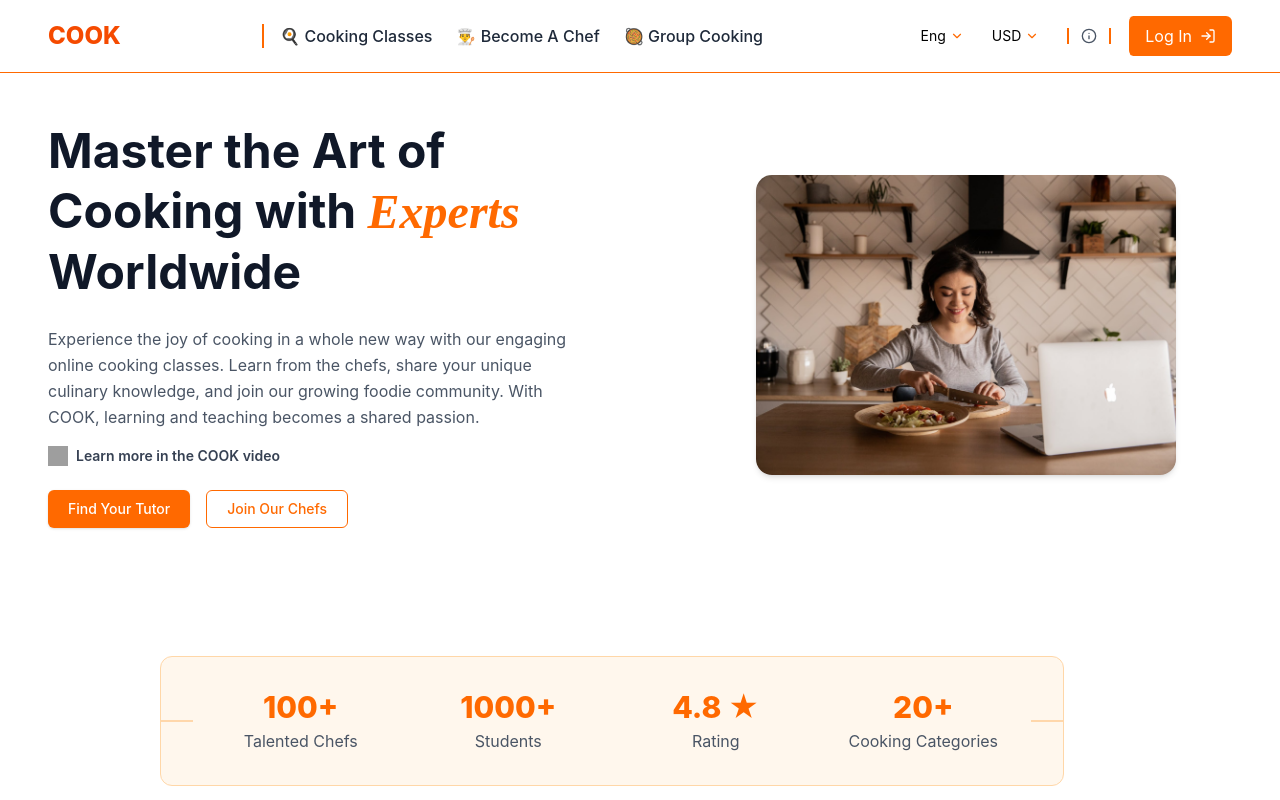
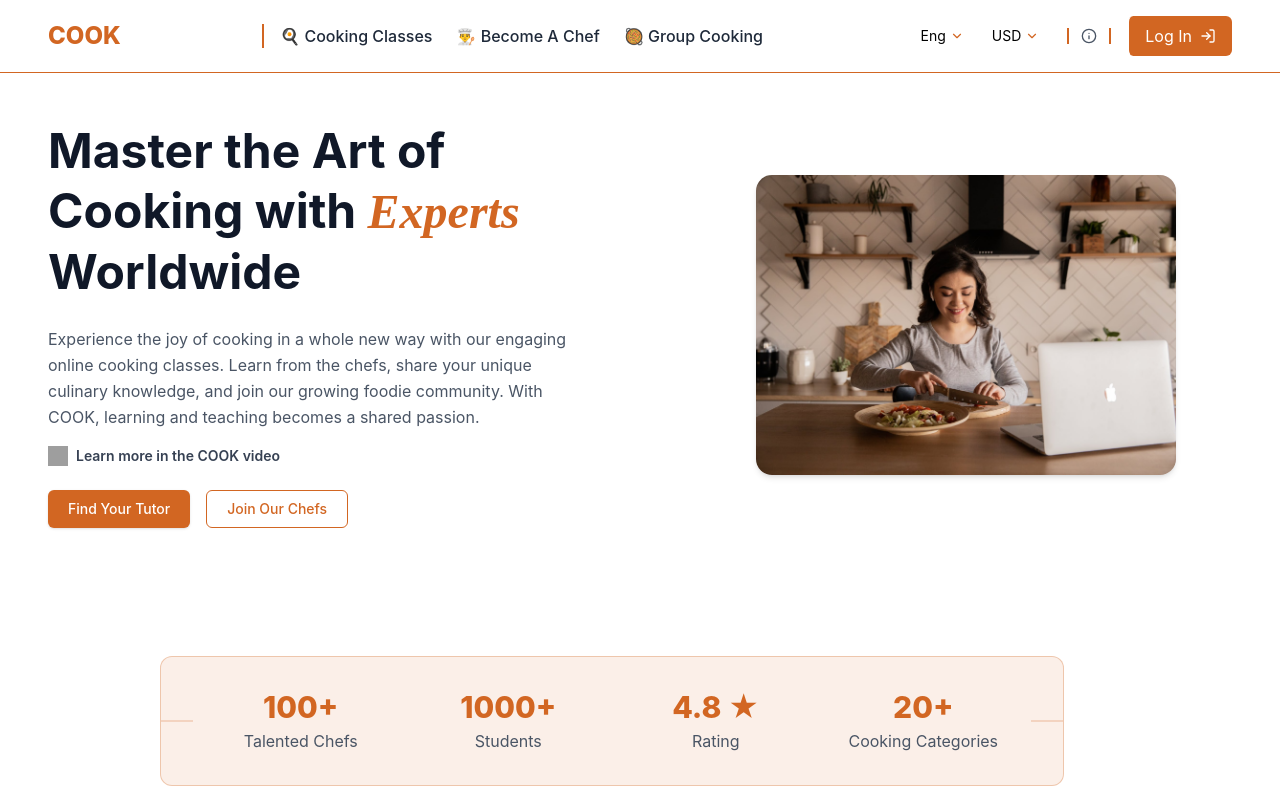
Before and after one commit to rajaduraicbe/Ecommerc, a React (Vite) app: page / in a window 1280 px wide. Shown: the top 800 px of the page. Built offline with nearby package versions, Linux system fonts and the light colour scheme; grey boxes are pictures that could not be loaded.

Commit message:
color code change for hero header and explore component

```diff
--- a/src/Components/Header/Header.jsx
+++ b/src/Components/Header/Header.jsx
@@ -29,14 +29,14 @@ export default function Header() {
   };
 
   return (
-    <header className="w-full bg-white border-b border-orange-500 px-4 md:px-12 py-4 relative z-50">
+    <header className="w-full bg-white border-b border-[#D26622] px-4 md:px-12 py-4 relative z-50">
       <div className="flex items-center justify-between">
 
         {/* LOGO */}
-        <h1 className="text-orange-600 font-extrabold text-2xl">COOK</h1>
+        <h1 className="text-[#D26622] font-extrabold text-2xl">COOK</h1>
 
         {/* DESKTOP MENU */}
-        <div className="hidden lg:flex items-center gap-6 text-gray-800 font-medium border-l-2 border-orange-500 px-4">
+        <div className="hidden lg:flex items-center gap-6 text-gray-800 font-medium border-l-2 border-[#D26622] px-4">
           <div>🍳 Cooking Classes</div>
           <div>👨‍🍳 Become A Chef</div>
           <div>🥘 Group Cooking</div>
@@ -48,13 +48,13 @@ export default function Header() {
           {/* Language */}
           <div className="relative">
             <div onClick={toggleLang} className="flex items-center gap-1 cursor-pointer text-sm">
-              Eng <ChevronDown size={14} className="text-orange-500" />
+              Eng <ChevronDown size={14} className="text-[#D26622]" />
             </div>
 
             {langOpen && (
-              <div className="absolute top-10 bg-white border border-orange-500 shadow rounded p-2 w-40 z-50">
+              <div className="absolute top-10 bg-white border border-[#D26622] shadow rounded p-2 w-40 z-50">
                 {['Tamil','Malayalam','Telugu','Hindi','Kannada'].map((lang) => (
-                  <div key={lang} className="p-2 hover:bg-orange-100 cursor-pointer">{lang}</div>
+                  <div key={lang} className="p-2 hover:bg-[#D26622]/20 cursor-pointer">{lang}</div>
                 ))}
               </div>
             )}
@@ -63,32 +63,32 @@ export default function Header() {
           {/* Currency */}
           <div className="relative px-3">
             <div onClick={toggleCurrency} className="flex items-center gap-1 cursor-pointer text-sm">
-              USD <ChevronDown size={14} className="text-orange-500" />
+              USD <ChevronDown size={14} className="text-[#D26622]" />
             </div>
 
             {currencyOpen && (
-              <div className="absolute right-0 top-10 w-40 bg-white border border-orange-500 rounded shadow p-2 z-50">
+              <div className="absolute right-0 top-10 w-40 bg-white border border-[#D26622] rounded shadow p-2 z-50">
                 {['IND','USA','EUR','AED'].map((c) => (
-                  <div key={c} className="p-2 hover:bg-orange-100 cursor-pointer">{c}</div>
+                  <div key={c} className="p-2 hover:bg-[#D26622]/20 cursor-pointer">{c}</div>
                 ))}
               </div>
             )}
           </div>
 
           {/* Info */}
-          <div className="border-r-2 border-l-2 border-orange-500 px-3 flex items-center">
+          <div className="border-r-2 border-l-2 border-[#D26622] px-3 flex items-center">
             <Info size={16} className="text-gray-600 cursor-pointer" />
           </div>
 
           {/* Login */}
-          <button className="bg-orange-500 text-white px-4 py-2 rounded-md flex items-center gap-2 hover:bg-orange-600 border-l-2">
+          <button className="bg-[#D26622] text-white px-4 py-2 rounded-md flex items-center gap-2 hover:bg-[#b8571c] border-l-2">
             Log In <LogIn size={16} />
           </button>
         </div>
 
         {/* MOBILE BUTTON */}
         <div className="md:hidden">
-          <button onClick={() => setMenuOpen(!menuOpen)} className="bg-orange-500 text-white p-2 rounded-md">
+          <button onClick={() => setMenuOpen(!menuOpen)} className="bg-[#D26622] text-white p-2 rounded-md">
             {menuOpen ? <X size={20} /> : <Menu size={20} />}
           </button>
         </div>
@@ -96,26 +96,26 @@ export default function Header() {
 
       {/* MOBILE DROPDOWN */}
       {menuOpen && (
-        <div className="md:hidden mt-4 bg-white border border-orange-500 rounded-lg shadow p-4 relative z-50">
+        <div className="md:hidden mt-4 bg-white border border-[#D26622] rounded-lg shadow p-4 relative z-50">
 
           <div className="flex flex-col gap-3 mb-4">
-            <div className="p-2 hover:bg-orange-200 cursor-pointer">🍳 Cooking Classes</div>
-            <div className="p-2 hover:bg-orange-200 cursor-pointer">👨‍🍳 Become A Chef</div>
-            <div className="p-2 hover:bg-orange-200 cursor-pointer">🥘 Group Cooking</div>
+            <div className="p-2 hover:bg-[#D26622]/20 cursor-pointer">🍳 Cooking Classes</div>
+            <div className="p-2 hover:bg-[#D26622]/20 cursor-pointer">👨‍🍳 Become A Chef</div>
+            <div className="p-2 hover:bg-[#D26622]/20 cursor-pointer">🥘 Group Cooking</div>
           </div>
 
-          <div className="flex justify-between gap-4 border-t border-orange-500 pt-4">
+          <div className="flex justify-between gap-4 border-t border-[#D26622] pt-4">
 
             {/* LANG */}
             <div className="w-1/2">
               <div onClick={toggleLang} className="flex justify-between cursor-pointer">
-                Eng <ChevronDown size={14} className="text-orange-500" />
+                Eng <ChevronDown size={14} className="text-[#D26622]" />
               </div>
 
               {langOpen && (
-                <div className="border border-orange-500 mt-2">
+                <div className="border border-[#D26622] mt-2">
                   {['Tamil','Malayalam','Telugu','Hindi','Kannada'].map((lang) => (
-                    <div key={lang} className="p-2 hover:bg-orange-200 cursor-pointer">{lang}</div>
+                    <div key={lang} className="p-2 hover:bg-[#D26622]/20 cursor-pointer">{lang}</div>
                   ))}
                 </div>
               )}
@@ -124,13 +124,13 @@ export default function Header() {
             {/* USD */}
             <div className="w-1/2">
               <div onClick={toggleCurrency} className="flex justify-between cursor-pointer">
-                USD <ChevronDown size={14} className="text-orange-500" />
+                USD <ChevronDown size={14} className="text-[#D26622]" />
               </div>
 
               {currencyOpen && (
-                <div className="border border-orange-500 mt-2">
+                <div className="border border-[#D26622] mt-2">
                   {['IND','USA','EUR','AED'].map((c) => (
-                    <div key={c} className="p-2 hover:bg-orange-200 cursor-pointer">{c}</div>
+                    <div key={c} className="p-2 hover:bg-[#D26622]/20 cursor-pointer">{c}</div>
                   ))}
                 </div>
               )}
@@ -138,7 +138,7 @@ export default function Header() {
           </div>
 
           <div className="flex justify-center mt-4">
-            <button className="bg-orange-500 text-white px-6 py-2 rounded-md flex items-center gap-2">
+            <button className="bg-[#D26622] text-white px-6 py-2 rounded-md flex items-center gap-2">
               Log In <LogIn size={16} />
             </button>
           </div>
--- a/src/Components/Landingpage/Hero.jsx
+++ b/src/Components/Landingpage/Hero.jsx
@@ -14,25 +14,23 @@ export default function HeroSection() {
 
           <h1 className="text-4xl md:text-5xl max-md:text-3xl font-bold leading-tight text-gray-900">
 
-            {/* MOBILE → 3 LINES */}
             <span className="block md:hidden">
               Master the Art of <br />
               Cooking with{" "}
-              <span className="text-orange-500 font-bold font-[cursive] italic">
+              <span className="text-[#D26622] font-bold font-[cursive] italic">
                 Experts
               </span>{" "}
               <br />
               Worldwide
             </span>
 
-            {/* TABLET + DESKTOP */}
             <span className="hidden md:block">
               <span className="block lg:inline">
                 Master the Art of Cooking
               </span>{" "}
               <span className="block lg:inline">
                 with{" "}
-                <span className="text-orange-500 font-bold font-[cursive] italic">
+                <span className="text-[#D26622] font-bold font-[cursive] italic">
                   Experts
                 </span>{" "}
                 Worldwide
@@ -56,11 +54,11 @@ export default function HeroSection() {
 
           {/* Buttons */}
           <div className="flex gap-4 mt-6 max-md:flex-col max-md:items-center md:justify-center lg:justify-start">
-            <button className="bg-orange-500 text-white px-5 py-2 rounded-md text-sm font-medium shadow-sm max-md:w-full">
+            <button className="bg-[#D26622] text-white px-5 py-2 rounded-md text-sm font-medium shadow-sm max-md:w-full hover:bg-[#b8571c]">
               Find Your Tutor
             </button>
 
-            <button className="border border-orange-500 text-orange-500 px-5 py-2 rounded-md text-sm font-medium max-md:w-full">
+            <button className="border border-[#D26622] text-[#D26622] px-5 py-2 rounded-md text-sm font-medium max-md:w-full hover:bg-[#D26622]/10">
               Join Our Chefs
             </button>
           </div>
@@ -82,7 +80,7 @@ export default function HeroSection() {
               md:left-[-40px] md:bottom-[-10px]
               max-md:left-1/2 max-md:-translate-x-1/2 max-md:bottom-[-60px]
               lg:hidden
-              bg-white border border-orange-200 rounded-xl p-4 w-[220px] shadow-md
+              bg-white border border-[#D26622]/30 rounded-xl p-4 w-[220px] shadow-md
             ">
               <div className="flex items-center gap-2 mb-2">
                 <div className="w-8 h-8 bg-gray-300 rounded-full"></div>
@@ -103,35 +101,34 @@ export default function HeroSection() {
 
       {/* ================= STATS CARD ================= */}
       <div className="px-28 md:px-4 lg:px-28 py-16 max-md:px-4">
-        <div className="mt-16 relative border border-orange-200 rounded-xl bg-orange-50 py-8 max-md:py-6">
+        <div className="mt-16 relative border border-[#D26622]/30 rounded-xl bg-[#D26622]/10 py-8 max-md:py-6">
 
-          {/* LEFT LINE (desktop only) */}
-          <div className="absolute left-0 top-1/2 -translate-y-1/2 w-8 h-[1px] bg-orange-300 max-md:hidden"></div>
+          {/* LEFT LINE */}
+          <div className="absolute left-0 top-1/2 -translate-y-1/2 w-8 h-[1px] bg-[#D26622]/40 max-md:hidden"></div>
 
-          {/* RIGHT LINE (desktop only) */}
-          <div className="absolute right-0 top-1/2 -translate-y-1/2 w-8 h-[1px] bg-orange-300 max-md:hidden"></div>
+          {/* RIGHT LINE */}
+          <div className="absolute right-0 top-1/2 -translate-y-1/2 w-8 h-[1px] bg-[#D26622]/40 max-md:hidden"></div>
 
-          {/* CONTENT */}
           <div className="px-12 max-md:px-4">
             <div className="grid grid-cols-1 md:grid-cols-4 text-center gap-6">
 
               <div>
-                <h2 className="text-orange-500 text-3xl max-md:text-xl font-extrabold">100+</h2>
+                <h2 className="text-[#D26622] text-3xl max-md:text-xl font-extrabold">100+</h2>
                 <p className="text-gray-600 text-md max-md:text-xs mt-1">Talented Chefs</p>
               </div>
 
               <div>
-                <h2 className="text-orange-500 text-3xl max-md:text-xl font-extrabold">1000+</h2>
+                <h2 className="text-[#D26622] text-3xl max-md:text-xl font-extrabold">1000+</h2>
                 <p className="text-gray-600 text-md max-md:text-xs mt-1">Students</p>
               </div>
 
               <div>
-                <h2 className="text-orange-500 text-3xl max-md:text-xl font-extrabold">4.8 ★</h2>
+                <h2 className="text-[#D26622] text-3xl max-md:text-xl font-extrabold">4.8 ★</h2>
                 <p className="text-gray-600 text-md max-md:text-xs mt-1">Rating</p>
               </div>
 
               <div>
-                <h2 className="text-orange-500 text-3xl max-md:text-xl font-extrabold">20+</h2>
+                <h2 className="text-[#D26622] text-3xl max-md:text-xl font-extrabold">20+</h2>
                 <p className="text-gray-600 text-md max-md:text-xs mt-1">Cooking Categories</p>
               </div>
 
```
Also changed, not shown: src/Components/Landingpage/Explore.jsx (+4 -4 lines), src/index.css (line endings or trailing spaces).
